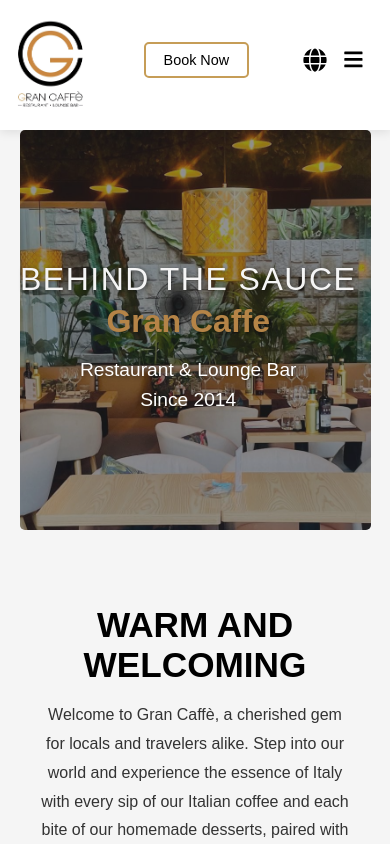
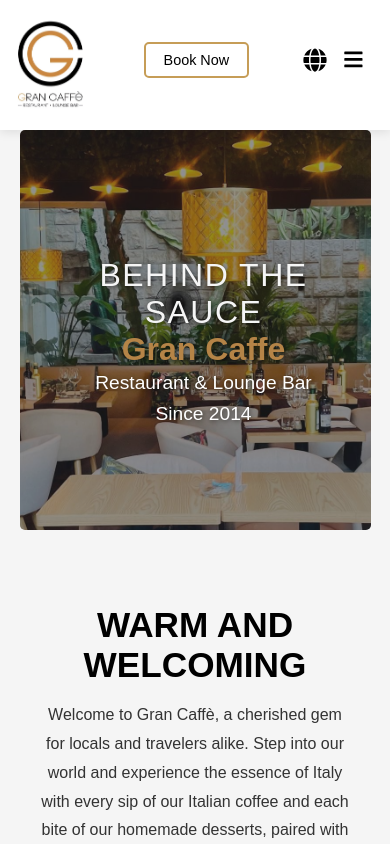
Before and after one commit to mateorumac/grancaffe, a React (Create React App) app: page /about in a window 390 px wide. Shown: the top 844 px of the page. Built offline with nearby package versions, Linux system fonts and the light colour scheme.

Commit message:
responzivni fixevi

```diff
--- a/src/components/Reservation.css
+++ b/src/components/Reservation.css
@@ -455,7 +455,7 @@
 
 @media (max-width: 480px) {
   .reservation-page {
-    padding: 15px 0;
+    padding: 5px 15px;
   }
   .reservation-title {
     font-size: 1.5em;
@@ -498,7 +498,7 @@
   }
   .custom-select__control {
     font-size: 0.85em;
-    padding: 8px;
+    padding: 1px;
   }
   .custom-select__menu {
     padding: 5px;
--- a/src/pages/AboutUs.css
+++ b/src/pages/AboutUs.css
@@ -864,18 +864,19 @@
         text-align: center;
         align-items: center;
         justify-content: center;
+        margin-left: 17px;
     }
 
     .about-hero .hero-text h1 {
         font-size: 2em;
         text-align: center;
-        margin-left: 0;
+        margin: 0 auto;
     }
 
     .about-hero .hero-text p {
         font-size: 1.2em;
         text-align: center;
-        margin: 10px auto;
+        margin: 0 auto;
     }
 
     .about-content .content-section,
```
